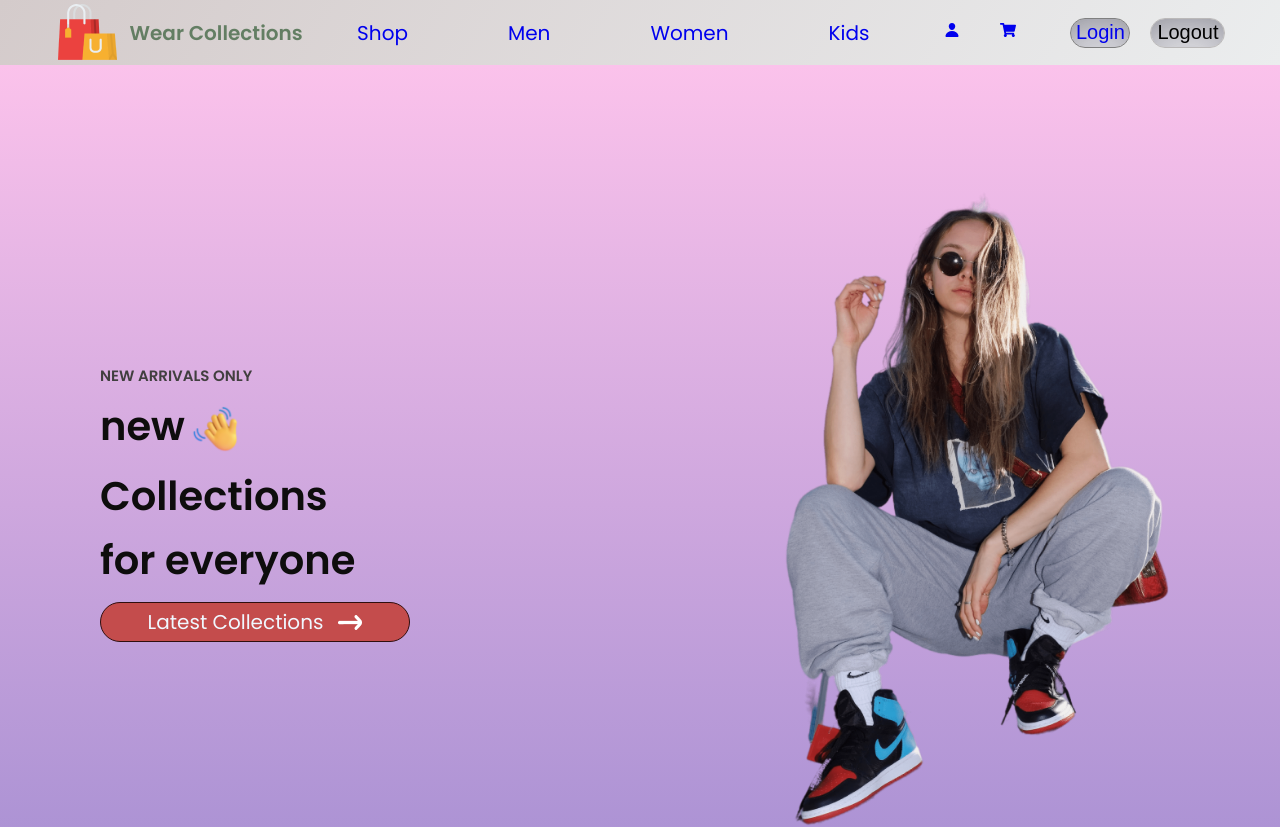
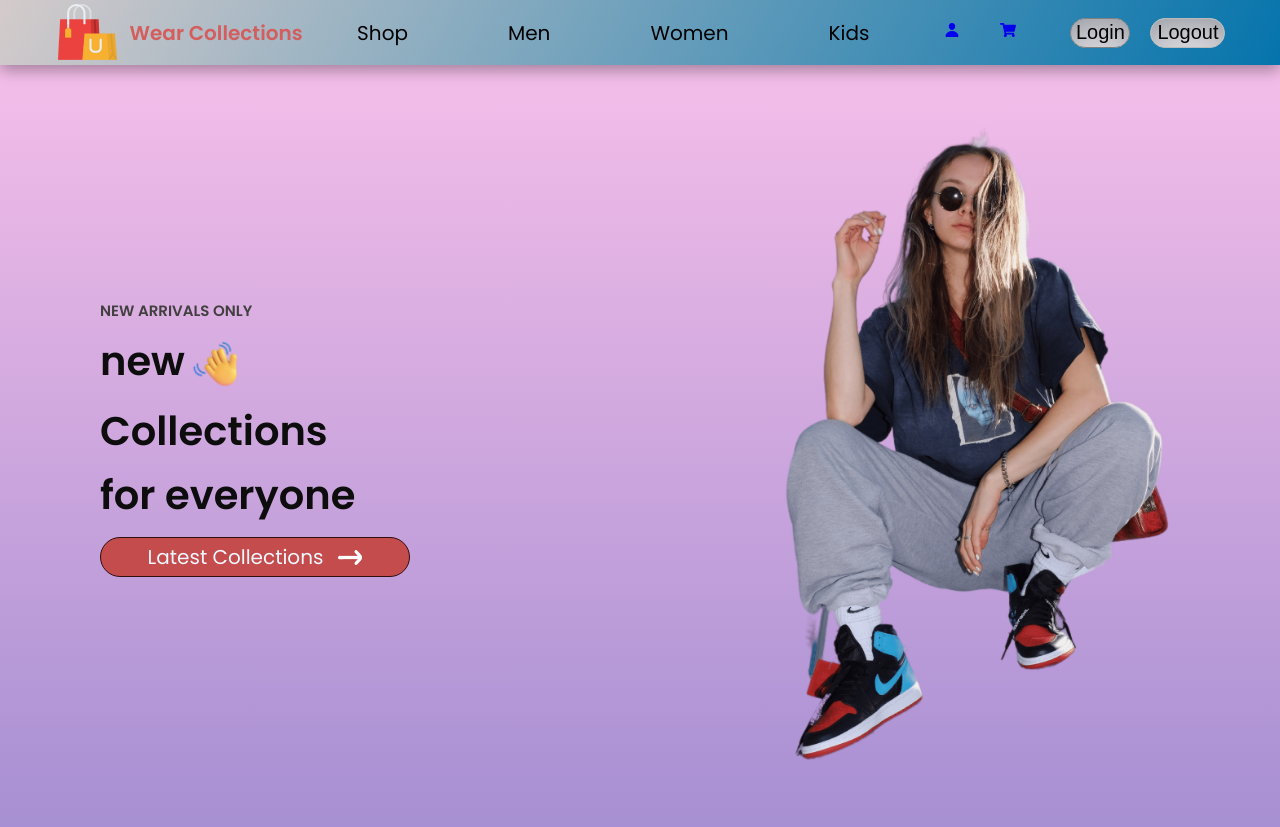
Before and after one commit to abhijit84842/Web_Development_Projects_2024, a React (Vite) app in the folder MERN Stack Project/Wear Collection E-commerce/Frontend/: page / in a window 1280 px wide. Shown: the top 827 px of the page. Built offline with nearby package versions, Linux system fonts and the light colour scheme.

Commit message:
design update

```diff
--- a/MERN Stack Project/Wear Collection E-commerce/Frontend/src/Components/Header/Header.css
+++ b/MERN Stack Project/Wear Collection E-commerce/Frontend/src/Components/Header/Header.css
@@ -2,14 +2,21 @@
     margin: 0;
     padding: 0;
     box-sizing: border-box;
+
 }
 
 
 .header{
+    position: fixed;
+    width: 100%;
     display: flex;
     justify-content: space-evenly;
     align-items: center;
-    background-image: linear-gradient(120deg, #d4cbcb 0%, #ebedee 100%);
+    background-image: linear-gradient(120deg, #d4cbcb 0%, #0574ac 100%);
+    margin-bottom: 30px;
+    box-shadow: rgba(0, 0, 0, 0.35) 0px 5px 15px;
+
+
 
 }
 .header-logo{
@@ -20,7 +27,7 @@
 }
 
 .header-logo p{
-    color: rgb(99, 126, 99);
+    color: rgb(212, 93, 93);
     font-size: 20px;
     font-weight: 600;
 }
@@ -37,6 +44,7 @@
 }
 .link{
     text-decoration: none;
+    color: #000000;
 }
 .header-menu li:hover{
     border-bottom: 5px solid #db4747;
--- a/MERN Stack Project/Wear Collection E-commerce/Frontend/src/Components/Header/Header.jsx
+++ b/MERN Stack Project/Wear Collection E-commerce/Frontend/src/Components/Header/Header.jsx
@@ -5,7 +5,6 @@ import { FaShoppingCart } from "react-icons/fa";
 import { useState } from "react";
 import { Link } from "react-router-dom";
 const Header = () => {
-  const [Menu, SetMenu] = useState([]);
   return (
     <div className="header">
       <div className="header-logo">
--- a/MERN Stack Project/Wear Collection E-commerce/Frontend/src/Components/Hero/Hero.css
+++ b/MERN Stack Project/Wear Collection E-commerce/Frontend/src/Components/Hero/Hero.css
@@ -8,6 +8,7 @@
     display: flex;
     background-image: linear-gradient(to top, #a18cd1 0%, #fbc2eb 100%);
     margin-bottom: 30px;
+    box-shadow: rgba(100, 100, 111, 0.2) 0px 7px 29px 0px;
 }
 .hero-left{
     flex: 1;
--- a/MERN Stack Project/Wear Collection E-commerce/Frontend/src/index.css
+++ b/MERN Stack Project/Wear Collection E-commerce/Frontend/src/index.css
@@ -5,4 +5,7 @@
 }
 body{
     font-family: 'poppins';
+    overflow: hidden;
+    overflow-y: scroll;
+
 }
--- a/MERN Stack Project/Wear Collection E-commerce/Frontend/src/routes/App.jsx
+++ b/MERN Stack Project/Wear Collection E-commerce/Frontend/src/routes/App.jsx
@@ -15,7 +15,6 @@ function App() {
       <Popular />
       <NewCollections />
       <Offers />
-
       <Home />
       <NewsLetter />
       <Footer />
```
